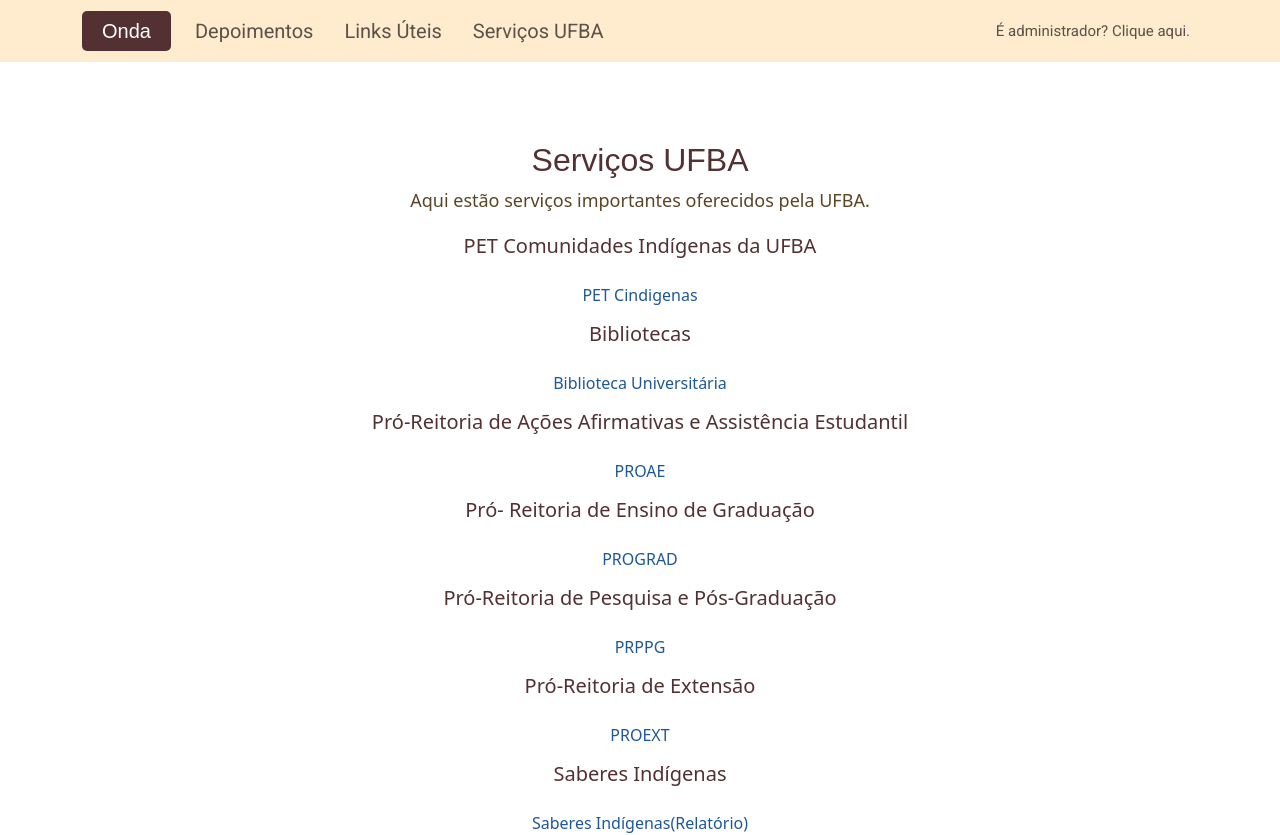
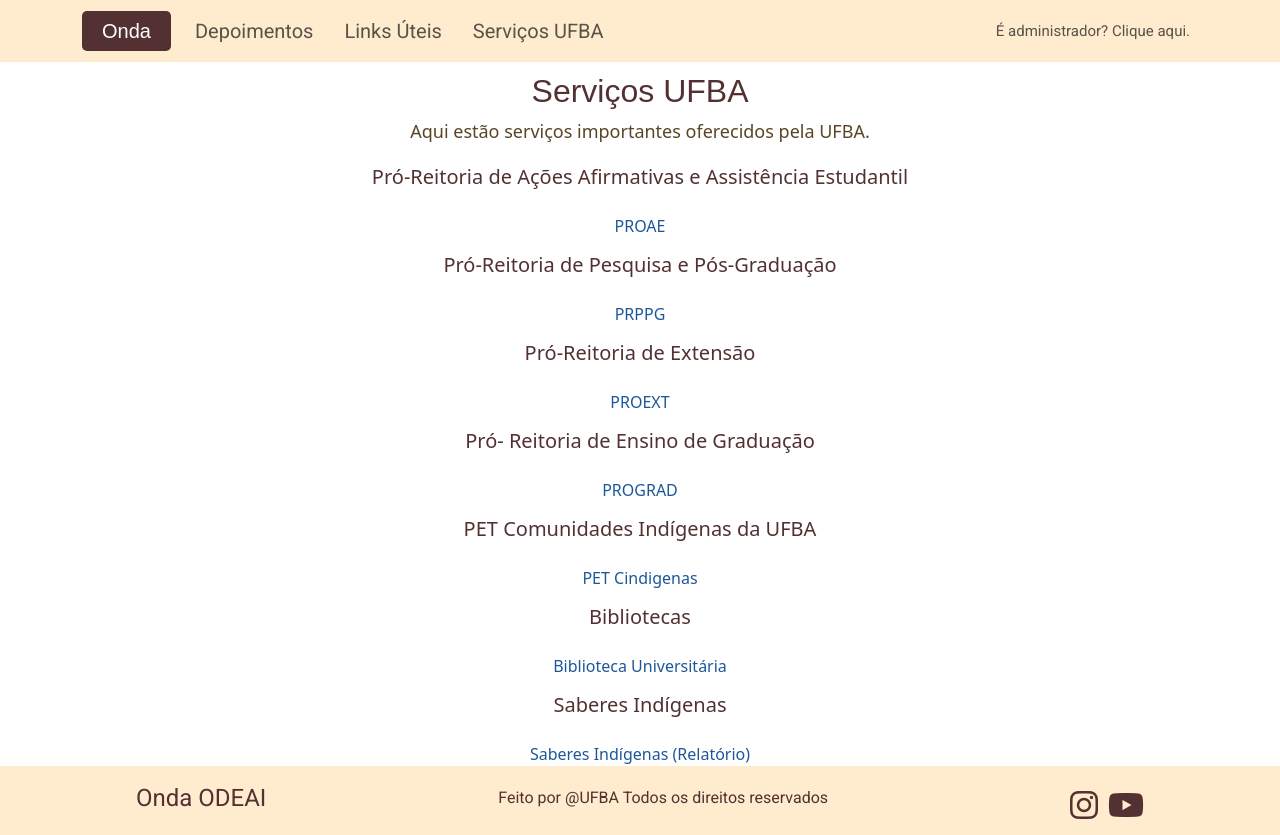
Before and after one commit to Everton-Wallace-Oliveira/ODEAI, a React (Vite) app: page /servicos-ufba in a window 1280 px wide. Shown: the top 835 px of the page. Built offline with nearby package versions, Linux system fonts and the light colour scheme; a web font is replaced by a local one.

Commit message:
atualizando

```diff
--- a/src/components/linksuteis/LinksUteis.jsx
+++ b/src/components/linksuteis/LinksUteis.jsx
@@ -12,16 +12,26 @@
         <div className="page-layout">
           <div className="layout">
             <h1 className="mainTitle">Links Úteis</h1>
-              <p className="subtitle">Encontre aqui alguns os links importantes.</p>
+            <p className="subtitle">
+              Encontre aqui alguns os links importantes.
+            </p>
             <div className="links-section">
-
-              <h3>Recursos Acadêmicos</h3>
+              <h3>Secretaria Especial de Saúde Indígena</h3>
               <a
-                  href="https://repositorio.ufba.br"
+                href="https://www.gov.br/saude/pt-br/composicao/sesai"
                 target="_blank"
                 rel="noopener noreferrer"
               >
-                  Repositório Institucional da UFBA
+                Sesai
+              </a>
+
+              <h3>Secretaria Estadual da Saúde (Bahia)</h3>
+              <a
+                href="https://www.saude.ba.gov.br/atencao-a-saude/saude-de-todos-nos/saude-dos-povos-indigenas/"
+                target="_blank"
+                rel="noopener noreferrer"
+              >
+                Sesab
               </a>
 
               <h3>Fundação Nacional do Índio</h3>
@@ -32,6 +42,16 @@
               >
                 Funai
               </a>
+
+              <h3>Conselho Indigenista Missionário</h3>
+              <a
+                href="https://cimi.org.br/"
+                target="_blank"
+                rel="noopener noreferrer"
+              >
+                Cimi
+              </a>
+
               <h3>Associação Nacional de Ação Indigenista</h3>
               <a
                 href="http://anai.org.br/"
@@ -40,42 +60,24 @@
               >
                 Anai
               </a>
-              <h3>Conselho Indigenista Missionário</h3>
-                <a
-                  href="https://cimi.org.br/"
-                  target="_blank"
-                  rel="noopener noreferrer"
-                >
-                  Cimi
-                </a>
-              <h3>Secretaria Especial de Saúde Indígena</h3>
-                <a
-                  href="https://www.gov.br/saude/pt-br/composicao/sesai"
-                  target="_blank"
-                  rel="noopener noreferrer"
-                >
-                  Sesai
-                </a>
-              <h3>Secretaria Estadual da Saúde (Bahia) - Saúde dos Povos Indígenas</h3>
-                <a
-                  href="https://www.saude.ba.gov.br/atencao-a-saude/saude-de-todos-nos/saude-dos-povos-indigenas/"
-                  target="_blank"
-                  rel="noopener noreferrer"
-                >
-                  Sesab
-                </a>
-              <h3> Jornada Agroecológica da Bahia</h3>
+
+              <h3>Jornada Agroecológica da Bahia</h3>
               <a
                 href="http://teiadospovos.org/"
                 target="_blank"
-                rel='noopener noreferrer'
+                rel="noopener noreferrer"
               >
                 Teia dos Povos
               </a>
 
-
-
-
+              <h3>Recursos Acadêmicos</h3>
+              <a
+                href="https://repositorio.ufba.br"
+                target="_blank"
+                rel="noopener noreferrer"
+              >
+                Repositório Institucional da UFBA
+              </a>
             </div>
           </div>
         </div>
--- a/src/components/servicosufba/ServicosUfba.jsx
+++ b/src/components/servicosufba/ServicosUfba.jsx
@@ -7,14 +7,54 @@
 function ServicosUfba() {
   return (
     <>
-      <OndaNavbar/>
+      <OndaNavbar />
 
       <div className="servicos-ufba">
         <div className="page-layout">
           <div className="layout">
             <h1 className="mainTitle">Serviços UFBA</h1>
-              <p className="subtitle">Aqui estão serviços importantes oferecidos pela UFBA.</p>
+            <p className="subtitle">
+              Aqui estão serviços importantes oferecidos pela UFBA.
+            </p>
             <div className="links-section">
+              <h3>
+                Pró-Reitoria de Ações Afirmativas e Assistência Estudantil
+              </h3>
+              <a
+                href="https://proae.ufba.br/pt-br/proae"
+                target="_blank"
+                rel="noopener noreferrer"
+              >
+                PROAE
+              </a>
+
+              <h3>Pró-Reitoria de Pesquisa e Pós-Graduação</h3>
+              <a
+                href="https://prppg.ufba.br/"
+                target="_blank"
+                rel="noopener noreferrer"
+              >
+                PRPPG
+              </a>
+
+              <h3>Pró-Reitoria de Extensão</h3>
+              <a
+                href="https://proext.ufba.br/"
+                target="_blank"
+                rel="noopener noreferrer"
+              >
+                PROEXT
+              </a>
+
+              <h3>Pró- Reitoria de Ensino de Graduação</h3>
+              <a
+                href="https://prograd.ufba.br/"
+                target="_blank"
+                rel="noopener noreferrer"
+              >
+                PROGRAD
+              </a>
+
               <h3>PET Comunidades Indígenas da UFBA</h3>
               <a
                 href="https://petcindigenas.ufba.br/"
@@ -33,54 +73,20 @@
                 Biblioteca Universitária
               </a>
 
-            <h3>Pró-Reitoria de Ações Afirmativas e Assistência Estudantil </h3>
-            <a
-              href="https://proae.ufba.br/pt-br/proae"
-              target="_blank"
-              rel="noopener noreferrer"
-              >
-              PROAE
-            </a>
-            <h3> Pró- Reitoria de Ensino de Graduação </h3>
-            <a
-              href="https://prograd.ufba.br/"
-              target="_blank"
-              rel="noopener noreferrer"
-              >
-              PROGRAD
-              </a>
-            <h3> Pró-Reitoria de Pesquisa e Pós-Graduação </h3>
-            <a
-              href="https://prppg.ufba.br/"
-              target="_blank"
-              rel="noopener noreferrer"
-              >
-              PRPPG
-            </a>
-            <h3>Pró-Reitoria de Extensão</h3>
-            <a
-              href="https://proext.ufba.br/"
-              target="_blank"
-              rel="noopener noreferrer"
-              >
-              PROEXT
-            </a>
               <h3>Saberes Indígenas</h3>
               <a
                 href="https://saberesindigenas.isc.ufba.br/"
                 target="_blank"
                 rel="noopener noreferrer"
               >
-              Saberes Indígenas(Relatório)
+                Saberes Indígenas (Relatório)
               </a>
-
             </div>
           </div>
         </div>
       </div>
-      <Footer></Footer>
+      <Footer />
     </>
-
   );
 }
 
--- a/src/styles/linksuteis.css
+++ b/src/styles/linksuteis.css
@@ -1,31 +1,32 @@
-
-.links-uteis .page-layout{
+.links-uteis .page-layout {
   display: flex;
   flex-direction: column;
-  min-height: 85vh;  /*altura*/
+  min-height: 85vh; /*altura*/
   flex: 1;
 }
 
-.links-uteis .layout{
+.links-uteis .layout {
   display: flex;
   flex-direction: column;
   align-items: center;
   text-align: center;
   width: 100%;
   max-width: 1200px;
-  margin: 20px auto;
-  padding: 39px;
+  margin: auto;
+  padding: 8px;
   background-color: #fff;
   border-radius: 8px;
   box-shadow: none;
   flex: 1;
 }
 
-.links-uteis .mainTitle{
-  font-family: Poetsen One, sans-serif;
+.links-uteis .mainTitle {
+  font-family:
+    Poetsen One,
+    sans-serif;
   font-size: 32px;
   color: #533132;
-  margin-top: 20px;
+  margin-top: 10px;
 }
 
 .links-uteis .subtitle {
@@ -33,7 +34,6 @@
   color: #5a4526;
   margin-bottom: 20px;
 }
-
 
 /* Seção de links */
 .links-section {
--- a/src/styles/servicosufba.css
+++ b/src/styles/servicosufba.css
@@ -1,8 +1,7 @@
-
 .servicos-ufba .page-layout {
   display: flex;
   flex-direction: column;
-  min-height: 85vh;  /* altura da tela */
+  min-height: 85vh; /* altura da tela */
   flex: 1;
 }
 .servicos-ufba .layout {
@@ -10,10 +9,10 @@
   flex-direction: column;
   align-items: center;
   text-align: center;
-  width: 90%;
+  width: 100%;
   max-width: 1200px;
-  margin: 20px auto;
-  padding: 39px;
+  margin: auto;
+  padding: px;
   background-color: #fff;
   border-radius: 8px;
   box-shadow: none;
@@ -21,10 +20,12 @@
 }
 
 .servicos-ufba .mainTitle {
-  font-family: Poetsen One, sans-serif;
+  font-family:
+    Poetsen One,
+    sans-serif;
   font-size: 32px;
   color: #533132;
-  margin-top: 20px;
+  margin-top: 10px;
 }
 
 .links-uteis .subtitle,
@@ -33,7 +34,6 @@
   color: #5a4526;
   margin-bottom: 20px;
 }
-
 
 /* Seção de links */
 .links-section {
```
Lines whose indentation alone changed are shown as unchanged.
